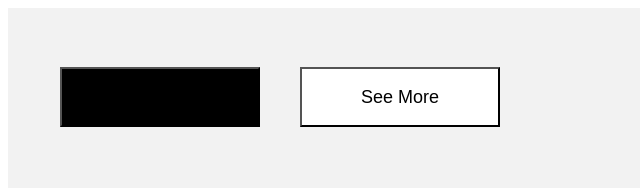
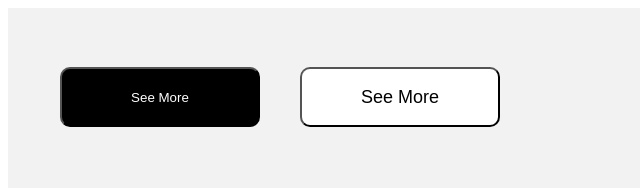
Before and after one commit to AdamoCoder/HTML-CSS-lab, a plain HTML site: page index.html in a window 1280 px wide. Shown: the top 188 px of the page, 0-640 px from the left. Drawn offline with Linux system fonts and the light colour scheme.

Commit message:
fixed the roundness of the two buttons and the color of the black button

```diff
--- a/css/style.css
+++ b/css/style.css
@@ -172,6 +172,7 @@ section {
     background-color: #FFFFFF;
     font-size: 18px;
     line-height: 24.26px;
+    border-radius: 10px;
 }
 
 #primary {
@@ -181,6 +182,8 @@ section {
     top: 67px;
     left: 60px;
     background-color: black;
+    color: #FFFFFF;
+    border-radius: 10px;
 }
 /* body {
     width: 1440px;
```
